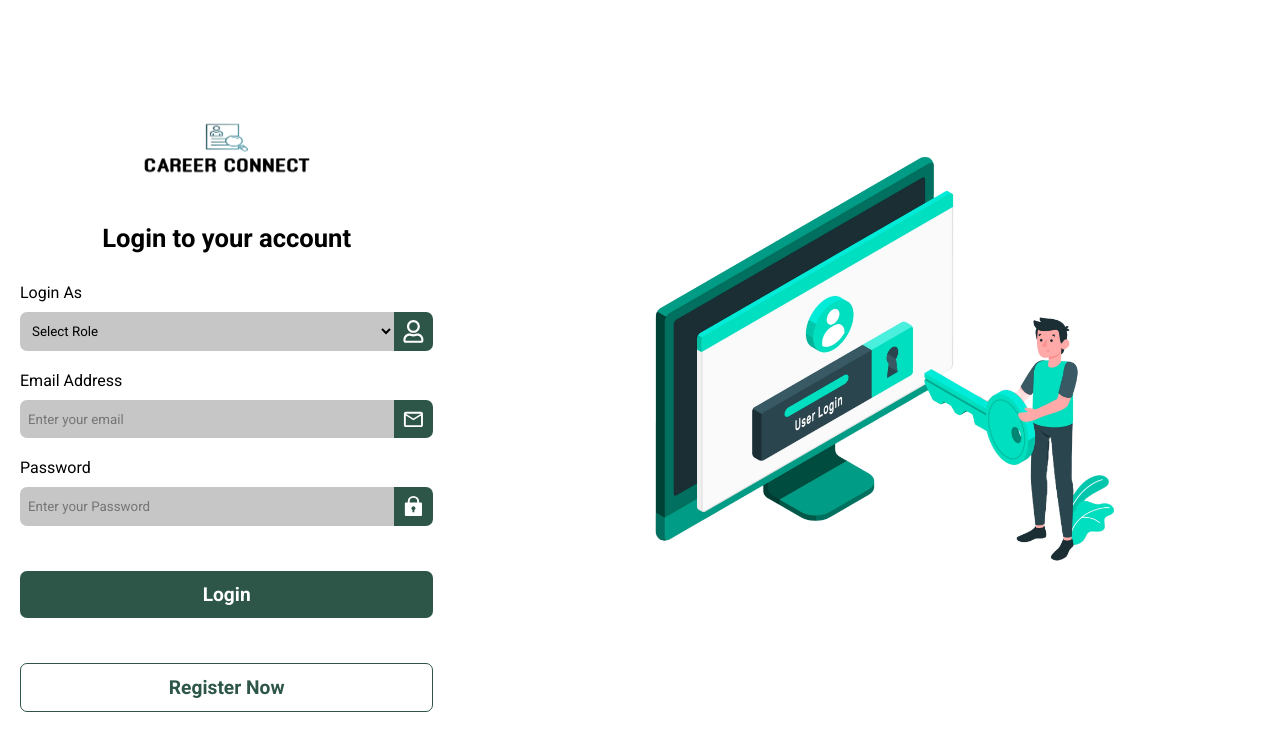
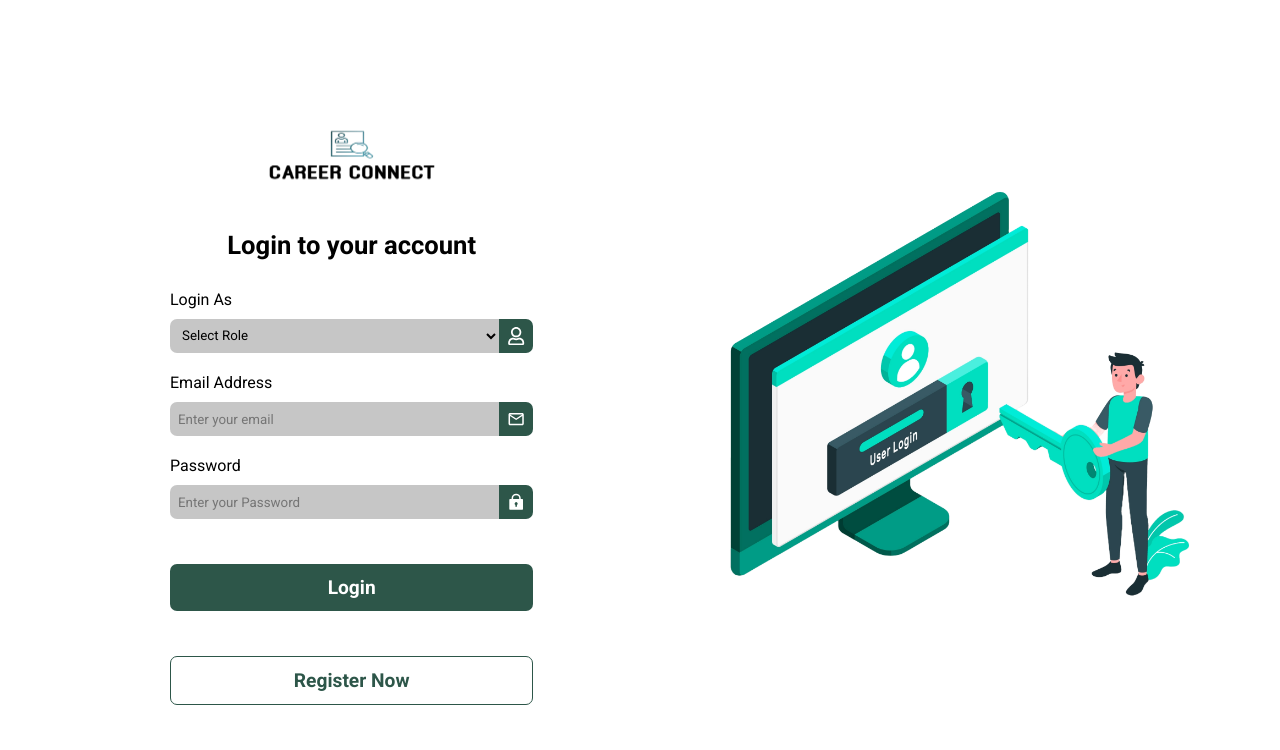
Before and after one commit to ShubhamShuklaX/Job-Board, a React (Vite) app in the folder frontend/: page /login in a window 1280 px wide. Shown: the top 750 px of the page. Built offline with nearby package versions, Linux system fonts and the light colour scheme; no server answers.

Commit message:
Updated App.css

```diff
--- a/frontend/src/App.css
+++ b/frontend/src/App.css
@@ -86,6 +86,8 @@ p {
   justify-content: center;
   background: #fff;
   padding: 20px 20px;
+  margin-left: 120px;
+  padding-left: 50px;
 }
 .authPage .container .header {
   display: flex;
@@ -172,6 +174,8 @@ p {
   width: 100%;
   width: 550px;
   height: 550px;
+  margin-top: 70px;
+  margin-left: 50px;
 }
 @media (max-width: 1520px) {
   .authPage {
@@ -663,7 +667,7 @@ p {
 
 .jobDetail {
   background: #f1f3f6;
-  padding: 50px  20px;
+  padding: 50px 20px;
 }
 .jobDetail .container {
   max-width: 1500px;
```
